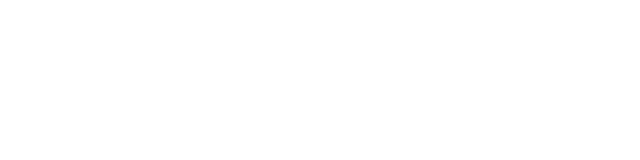
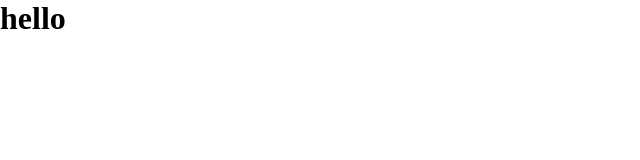
Before and after one commit to yanase-kenta0505/nuxt-todoList, a Nuxt app: page / in a window 1280 px wide. Shown: the top 160 px of the page, without its empty margins (0-640 px from the left). Built offline with nearby package versions, Linux system fonts and the light colour scheme.

Commit message:
clone後初のcommit

```diff
--- a/pages/index.vue
+++ b/pages/index.vue
@@ -1,5 +1,7 @@
 <template>
-  <div></div>
+  <div>
+    <h1>hello</h1>
+  </div>
 </template>
 
 <script>
```
